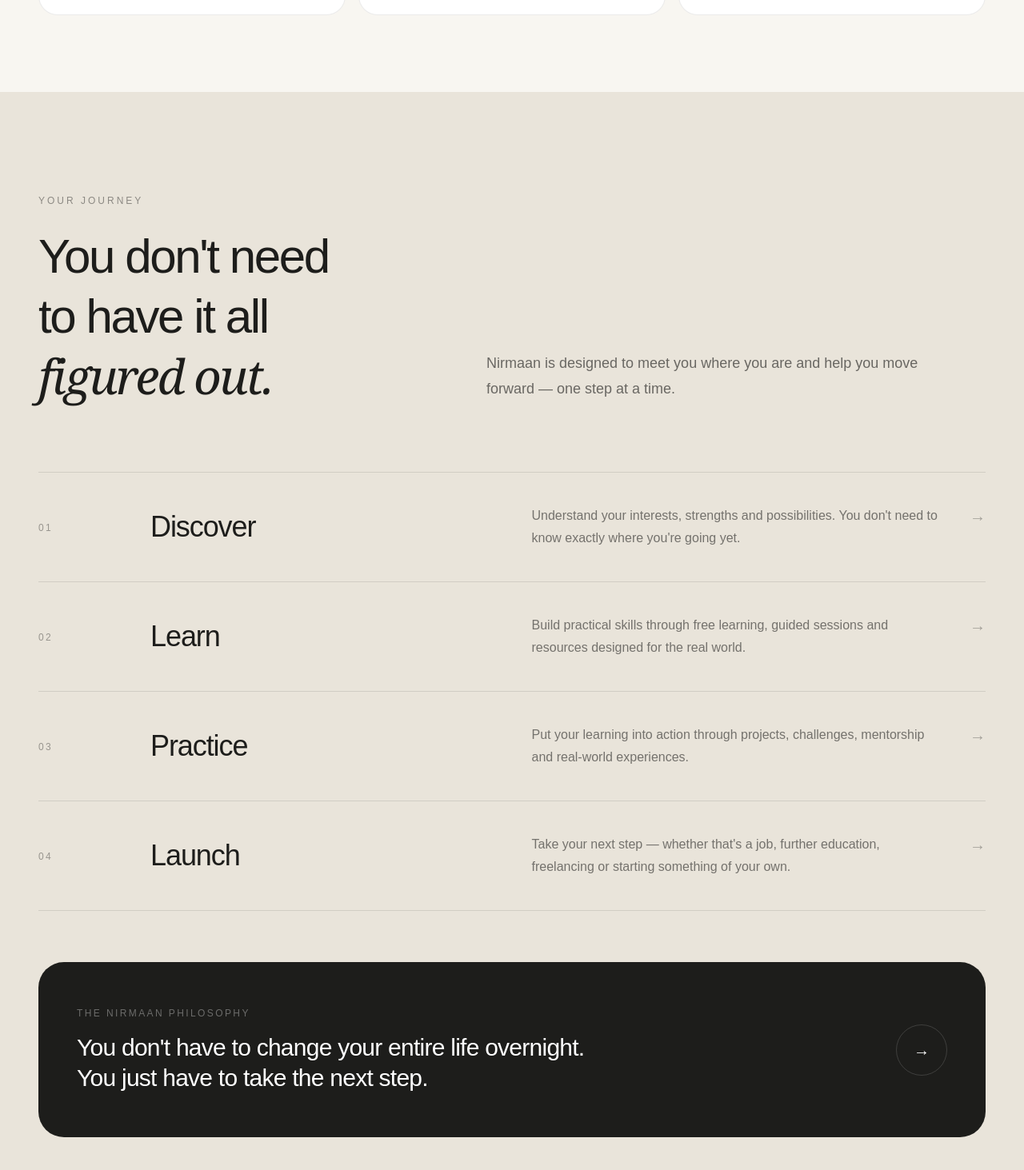
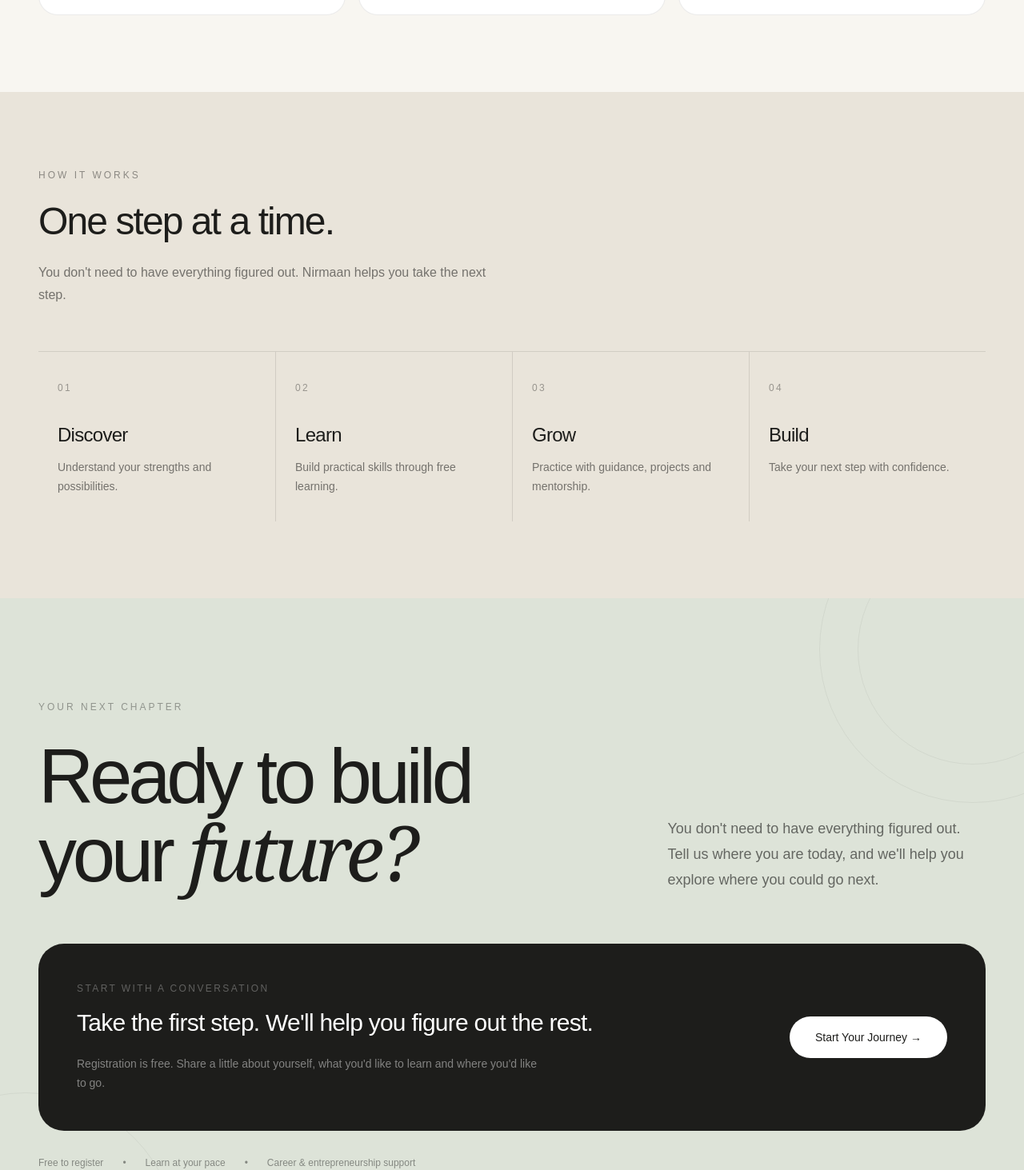
Before and after one commit to BeAnirva/NIRMAAN, a Next.js app: page / in a window 1280 px wide. Shown: the part 1489-2952 px from the top of the page at 80% size. Built offline with nearby package versions, Linux system fonts and the light colour scheme.

Commit message:
Update HowItWorks.tsx

```diff
--- a/src/components/HowItWorks.tsx
+++ b/src/components/HowItWorks.tsx
@@ -2,26 +2,22 @@
   {
     number: "01",
     title: "Discover",
-    description:
-      "Understand your interests, strengths and possibilities. You don't need to know exactly where you're going yet.",
+    description: "Understand your strengths and possibilities.",
   },
   {
     number: "02",
     title: "Learn",
-    description:
-      "Build practical skills through free learning, guided sessions and resources designed for the real world.",
+    description: "Build practical skills through free learning.",
   },
   {
     number: "03",
-    title: "Practice",
-    description:
-      "Put your learning into action through projects, challenges, mentorship and real-world experiences.",
+    title: "Grow",
+    description: "Practice with guidance, projects and mentorship.",
   },
   {
     number: "04",
-    title: "Launch",
-    description:
-      "Take your next step — whether that's a job, further education, freelancing or starting something of your own.",
+    title: "Build",
+    description: "Take your next step with confidence.",
   },
 ];
 
@@ -29,128 +25,58 @@
   return (
     <section
       id="journey"
-      className="bg-[#E9E4DA] px-6 py-24 md:px-10 md:py-32 lg:px-12"
+      className="bg-[#E9E4DA] px-6 py-20 md:px-10 md:py-24 lg:px-12"
     >
       <div className="mx-auto max-w-7xl">
 
         {/* HEADER */}
 
-        <div className="grid gap-10 lg:grid-cols-[1fr_1.2fr] lg:items-end">
+        <div className="max-w-2xl">
 
-          <div>
-
-            <p className="mb-6 text-xs font-medium uppercase tracking-[0.25em] text-black/40">
-              Your journey
+          <p className="mb-5 text-xs font-medium uppercase tracking-[0.25em] text-black/40">
+            How it works
           </p>
 
-            <h2 className="text-4xl font-medium leading-tight tracking-[-0.04em] md:text-5xl lg:text-6xl">
-              You don't need
-              <br />
-              to have it all
-              <br />
-              <span className="font-serif italic font-normal">
-                figured out.
-              </span>
+          <h2 className="text-4xl font-medium leading-tight tracking-[-0.04em] md:text-5xl">
+            One step at a time.
           </h2>
 
-          </div>
-
-
-          <div className="lg:pb-2">
-
-            <p className="max-w-xl text-base leading-7 text-black/55 md:text-lg md:leading-8">
-              Nirmaan is designed to meet you where you are
-              and help you move forward — one step at a time.
+          <p className="mt-5 max-w-xl text-base leading-7 text-black/50">
+            You don't need to have everything figured out.
+            Nirmaan helps you take the next step.
           </p>
-
-          </div>
 
         </div>
 
 
         {/* STEPS */}
 
-        <div className="mt-20">
+        <div className="mt-14 grid border-t border-black/10 md:grid-cols-4">
 
           {steps.map((step, index) => (
 
             <div
               key={step.number}
-              className="group grid border-t border-black/10 py-8 transition duration-300 hover:px-3 md:grid-cols-[100px_1fr_1.3fr] md:items-center md:gap-10 md:py-10"
+              className={`py-7 md:px-6 md:py-8 ${
+                index !== 0 ? "border-t md:border-l md:border-t-0" : ""
+              } border-black/10`}
             >
-
-              {/* NUMBER */}
-
-              <div className="mb-5 md:mb-0">
 
               <span className="text-xs font-medium tracking-[0.2em] text-black/35">
                 {step.number}
               </span>
 
-              </div>
-
-
-              {/* TITLE */}
-
-              <div className="mb-5 md:mb-0">
-
-                <h3 className="text-3xl font-medium tracking-[-0.03em] md:text-4xl">
+              <h3 className="mt-8 text-2xl font-medium tracking-[-0.03em]">
                 {step.title}
               </h3>
 
-              </div>
-
-
-              {/* DESCRIPTION */}
-
-              <div className="flex items-start justify-between gap-6">
-
-                <p className="max-w-lg text-sm leading-6 text-black/50 md:text-base md:leading-7">
+              <p className="mt-3 text-sm leading-6 text-black/50">
                 {step.description}
               </p>
-
-                <span className="hidden text-xl text-black/30 transition duration-300 group-hover:translate-x-1 group-hover:text-black md:block">
-                  →
-                </span>
-
-              </div>
 
             </div>
 
           ))}
-
-          {/* LAST BORDER */}
-
-          <div className="border-t border-black/10" />
-
-        </div>
-
-
-        {/* JOURNEY STATEMENT */}
-
-        <div className="mt-16 rounded-[2rem] bg-[#1D1D1B] px-7 py-10 text-white md:px-12 md:py-14">
-
-          <div className="grid gap-8 md:grid-cols-[1fr_auto] md:items-center">
-
-            <div>
-
-              <p className="text-xs uppercase tracking-[0.2em] text-white/35">
-                The Nirmaan philosophy
-              </p>
-
-              <h3 className="mt-4 max-w-2xl text-2xl font-medium leading-tight tracking-[-0.025em] md:text-3xl">
-                You don't have to change your entire life overnight.
-                You just have to take the next step.
-              </h3>
-
-            </div>
-
-
-            <div className="flex h-16 w-16 items-center justify-center rounded-full border border-white/15 text-xl">
-              →
-            </div>
-
-          </div>
 
         </div>
 
```
Lines whose indentation alone changed are shown as unchanged.
